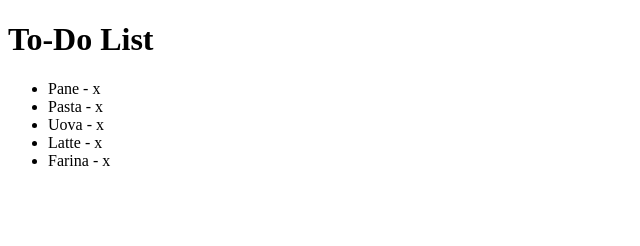
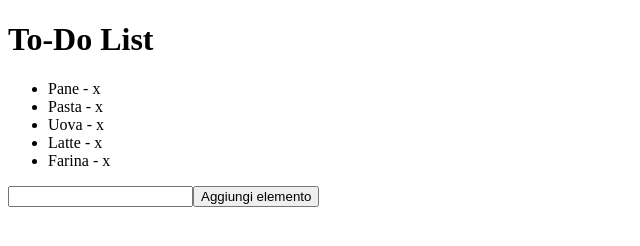
Before and after one commit to martinapiglio/vue-todolist, a plain HTML site: page index.html in a window 1280 px wide. Shown: the whole page, without its empty margins (0-640 px from the left). Drawn offline with nearby package versions, Linux system fonts and the light colour scheme.

Commit message:
milestone 3

```diff
--- a/index.html
+++ b/index.html
@@ -20,6 +20,9 @@
             </li>
         </ul>
 
+        <input type="text" v-model="newToDo">
+        <button @click="addToDo()">Aggiungi elemento</button>
+
     </div>
 
     <!-- vue -->
--- a/js/script.js
+++ b/js/script.js
@@ -1,6 +1,4 @@
 /*
-MILESTONE 3
-Predisporre un campo di input testuale e un pulsante "aggiungi": cliccando sul pulsante, il testo digitato viene letto e utilizzato per creare un nuovo todo, che quindi viene aggiunto alla lista dei todo esistenti.
 Bonus:
 1- oltre al click sul pulsante, intercettare anche il tasto ENTER per aggiungere il todo alla lista
 2- cliccando sul testo dell'item, invertire il valore della proprietà done del todo corrispondente (se done era uguale a false, impostare true e viceversa)
@@ -31,7 +29,8 @@ const { createApp } = Vue
                 text: 'Farina',
                 done: false
             },
-        ]
+        ],
+        newToDo: ''
       }
     },
 
@@ -39,6 +38,16 @@ const { createApp } = Vue
 
         removeToDo(arrayIndex) {
             this.toDoElements.splice(arrayIndex, 1);
+        },
+
+        addToDo() {
+
+            let newToDoEl = {
+                text: this.newToDo,
+                done: false
+            }
+
+            this.toDoElements.push(newToDoEl)
         }
 
     }
```
